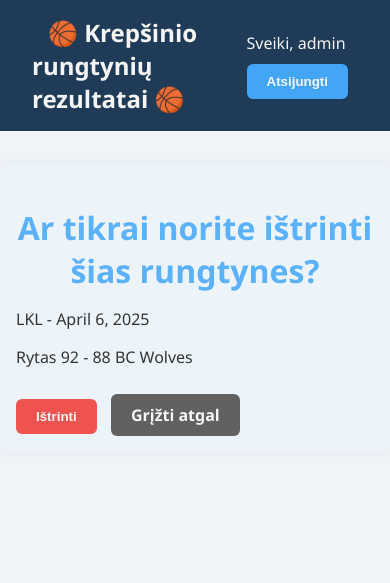
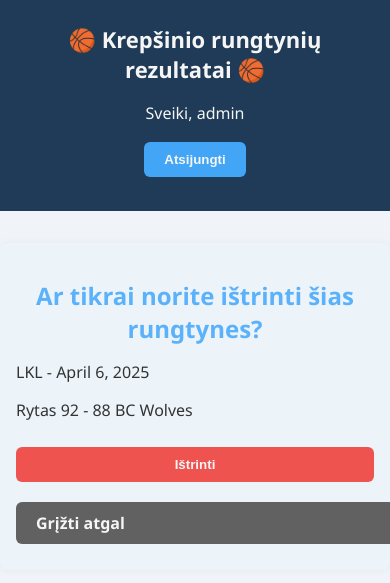
Before and after one commit to DovydasNar/SportResults, a Django app: page /delete-match/1/ in a window 390 px wide. Shown: the top 583 px of the page. Run offline with Django 5.2, Linux system fonts and the light colour scheme; a user stored in the database is signed in; data comes from the database, SQL or seed files in the repository; both versions use the stored data as it was after the commit.

Commit message:
update for test deploy

```diff
--- /dev/null
+++ b/runtime.txt
@@ -0,0 +1 @@
+python-3.10.12
--- a/sport_results/basketball_results/static/style.css
+++ b/sport_results/basketball_results/static/style.css
@@ -303,3 +303,77 @@ select {
   font-size: 18px;
   margin: 0;
 }
+
+@media (max-width: 600px) {
+  nav {
+    flex-direction: column;
+    align-items: center;
+    text-align: center;
+    gap: 10px;
+  }
+
+  nav .title {
+    font-size: 22px;
+  }
+
+  nav a,
+  nav form {
+    margin: 8px 0;
+    width: 100%;
+    display: flex;
+    justify-content: center;
+  }
+  nav form button {
+    width: 100%;
+    max-width: 160px;
+  }
+
+  .search {
+    flex-direction: column;
+    align-items: stretch;
+    padding: 0 10px;
+  }
+  input,
+  select {
+    width: 100%;
+  }
+  .btn,
+  .btn.secondary,
+  .btn.danger {
+    width: 100%;
+    margin: 10px 0;
+  }
+  .match-item {
+    flex-direction: column;
+    align-items: flex-start;
+  }
+  .match-score {
+    font-size: 18px;
+  }
+  .match-actions {
+    margin-top: 12px;
+    justify-content: flex-start;
+    flex-wrap: wrap;
+  }
+
+  .match-top {
+    flex-direction: column;
+    align-items: flex-start;
+    gap: 10px;
+    padding: 0 12px;
+  }
+
+  .auth-form {
+    width: 90%;
+    padding: 20px;
+  }
+
+  h1,
+  h2 {
+    font-size: 24px;
+  }
+
+  .stats-block {
+    padding: 12px;
+  }
+}
--- a/sport_results/basketball_results/templates/base.html
+++ b/sport_results/basketball_results/templates/base.html
@@ -3,6 +3,7 @@
 <html lang="en">
 <head>
     <meta charset="UTF-8">
+    <meta name="viewport" content="width=device-width, initial-scale=1.0">
     <title>{% block title %}Rungtynių rezultatai {% endblock %}</title>
     <link rel="stylesheet" href="{% static 'style.css' %}">
 </head>
```
Also changed, not shown: sport_results/db.sqlite3, 1 other file. Lines whose indentation alone changed are shown as unchanged.
